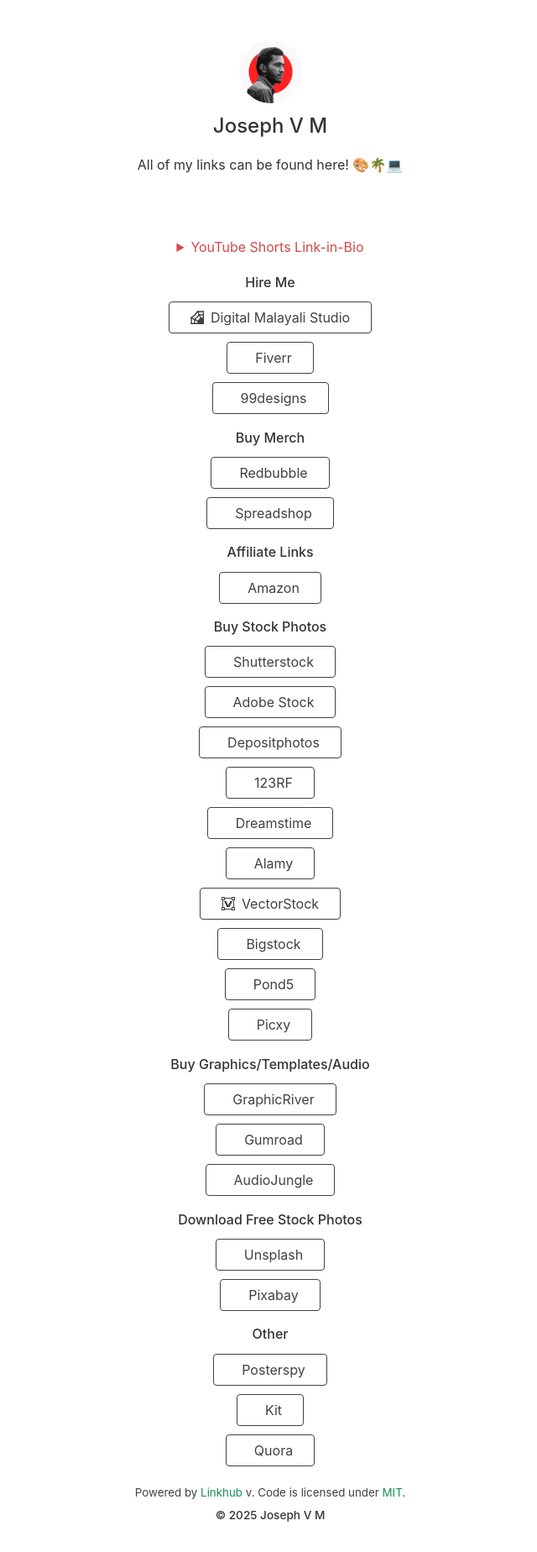
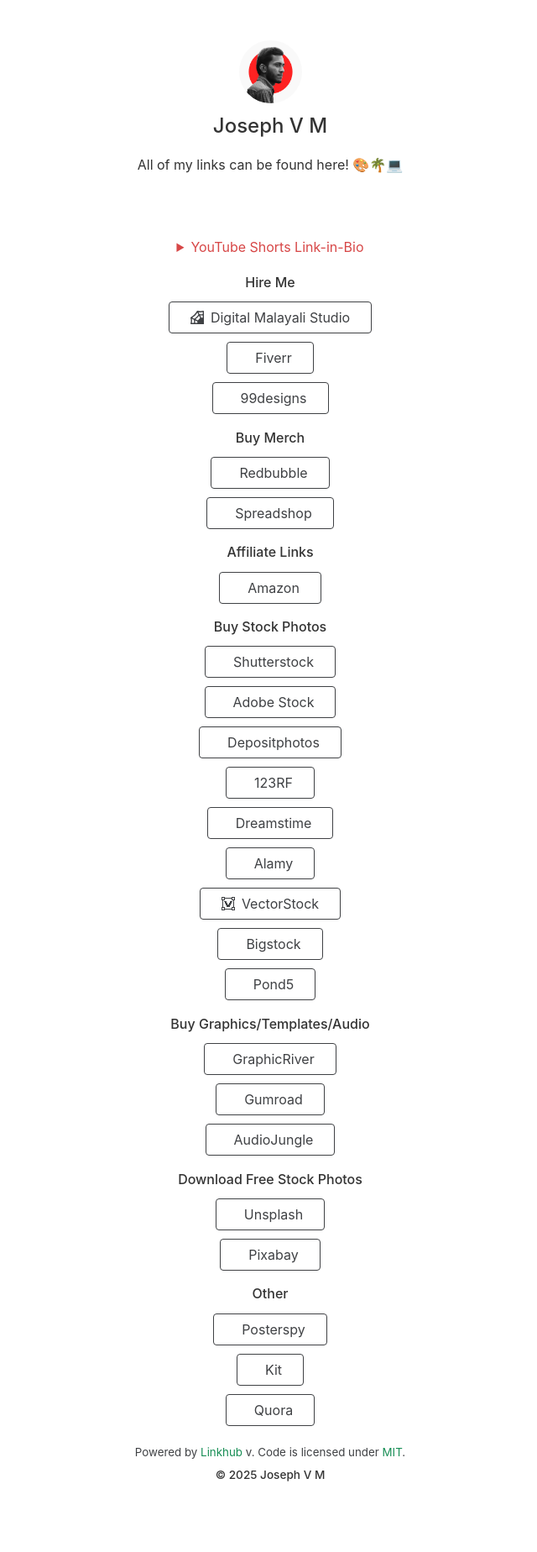
Before and after one commit to zcraber/links, a Jekyll site: the page built from index.html, in a window 1280 px wide. Shown: the whole page at 84% size, without its empty margins (318-958 px from the left). Built offline with Jekyll 4.4.1, drawn with Linux system fonts in a browser that asks for light colours; nearby versions of some CDN libraries; comment, search, counter and statistics services are not loaded; after the commit the page ends 1800 px from its top, so only the background shows below that.

Commit message:
Update links.yml

```diff
--- a/_data/links.yml
+++ b/_data/links.yml
@@ -69,10 +69,6 @@ buttons:
         url: https://www.pond5.com/artist/malayali
         icon: simple-icons:pond5
 
-      - title: Picxy
-        url: https://www.picxy.com/malayali
-        icon: simple-icons:picxy
-
   - category: Buy Graphics/Templates/Audio
     items:
       - title: GraphicRiver
```
